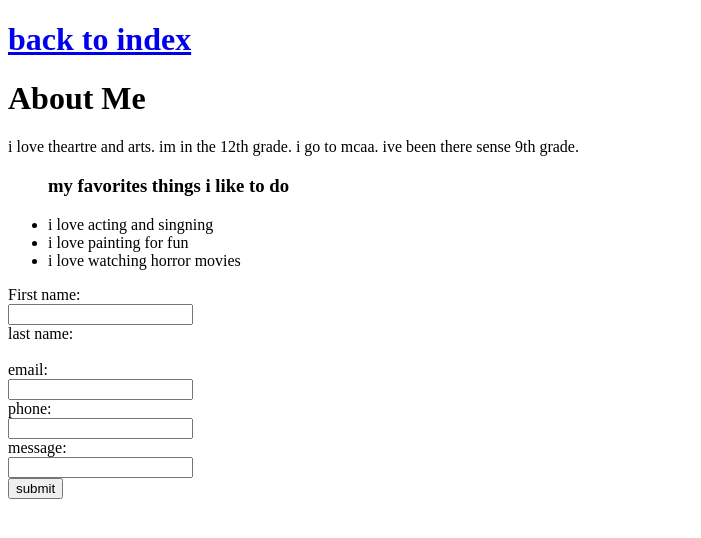
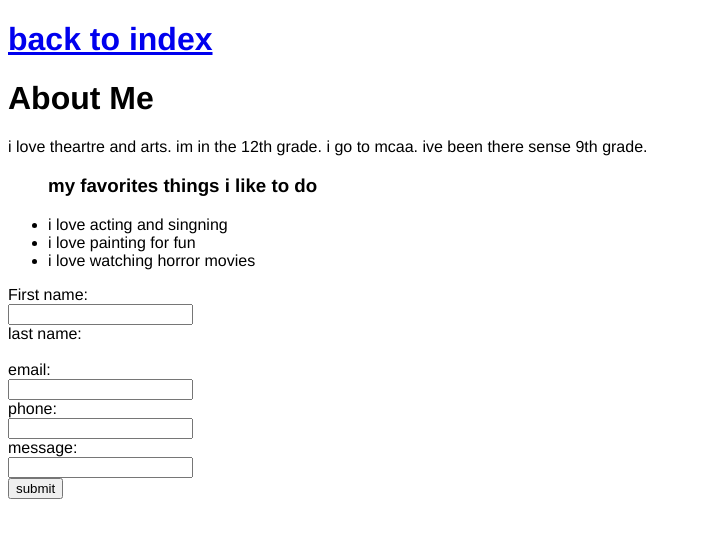
Before and after one commit to tlacy-mahdi-ai/Mywebsite_Tae, a plain HTML site: page index.html in a window 1280 px wide. Shown: the whole page, without its empty margins (0-701 px from the left). Drawn offline with Linux system fonts and the light colour scheme.

Commit message:
added link to css

```diff
--- a/index.html
+++ b/index.html
@@ -4,7 +4,8 @@
     <meta charset="UTF-8">
     <meta name="viewport" content="width=device-width, initial-scale=1.0">
     <title>my website</title>
-</head>
+<link rel="stylesheet" href="stylesheet.css">
+
 <body>
      <h1><a href="mywebsite.html">back to index</a></h1>
 
```
